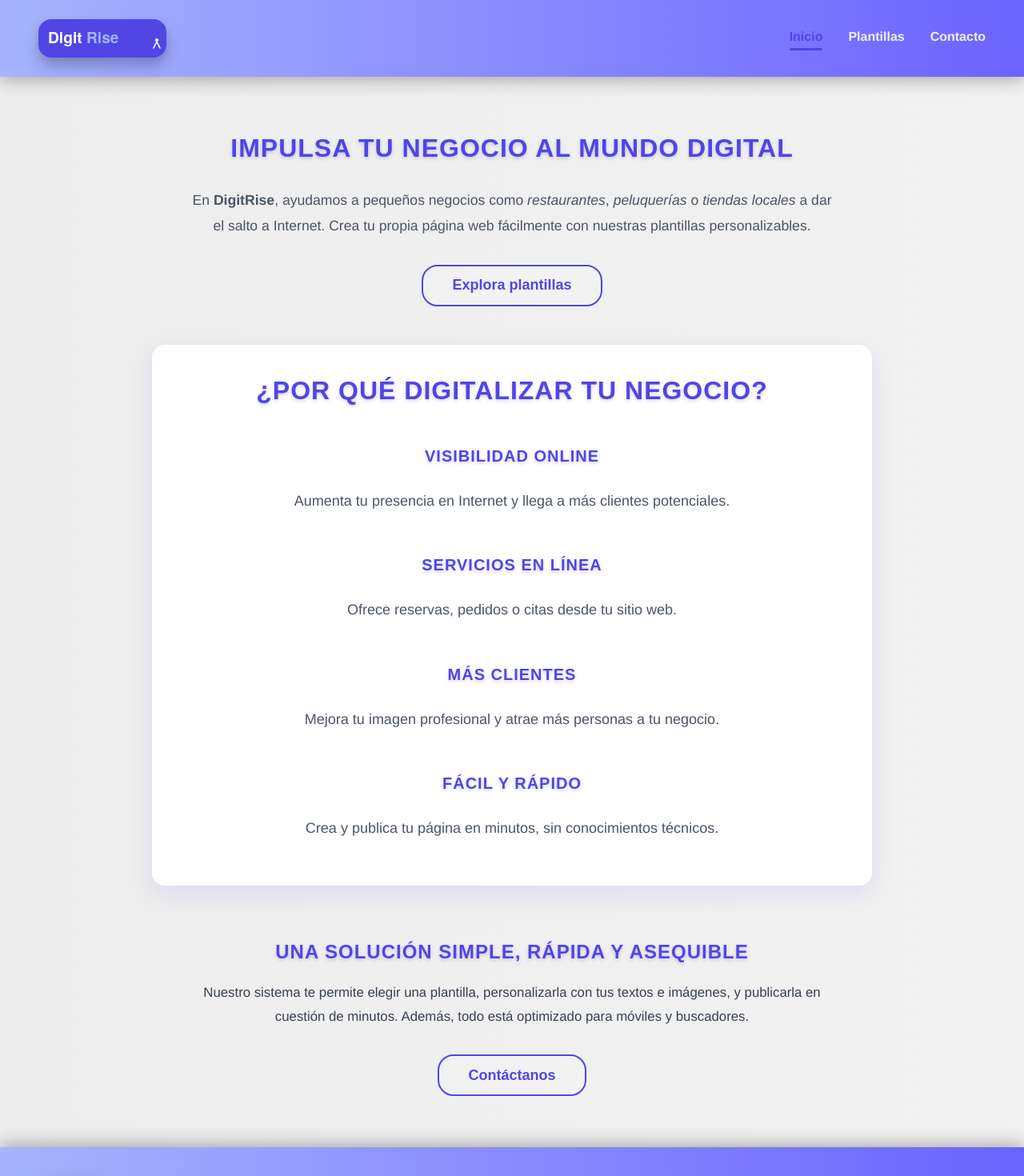
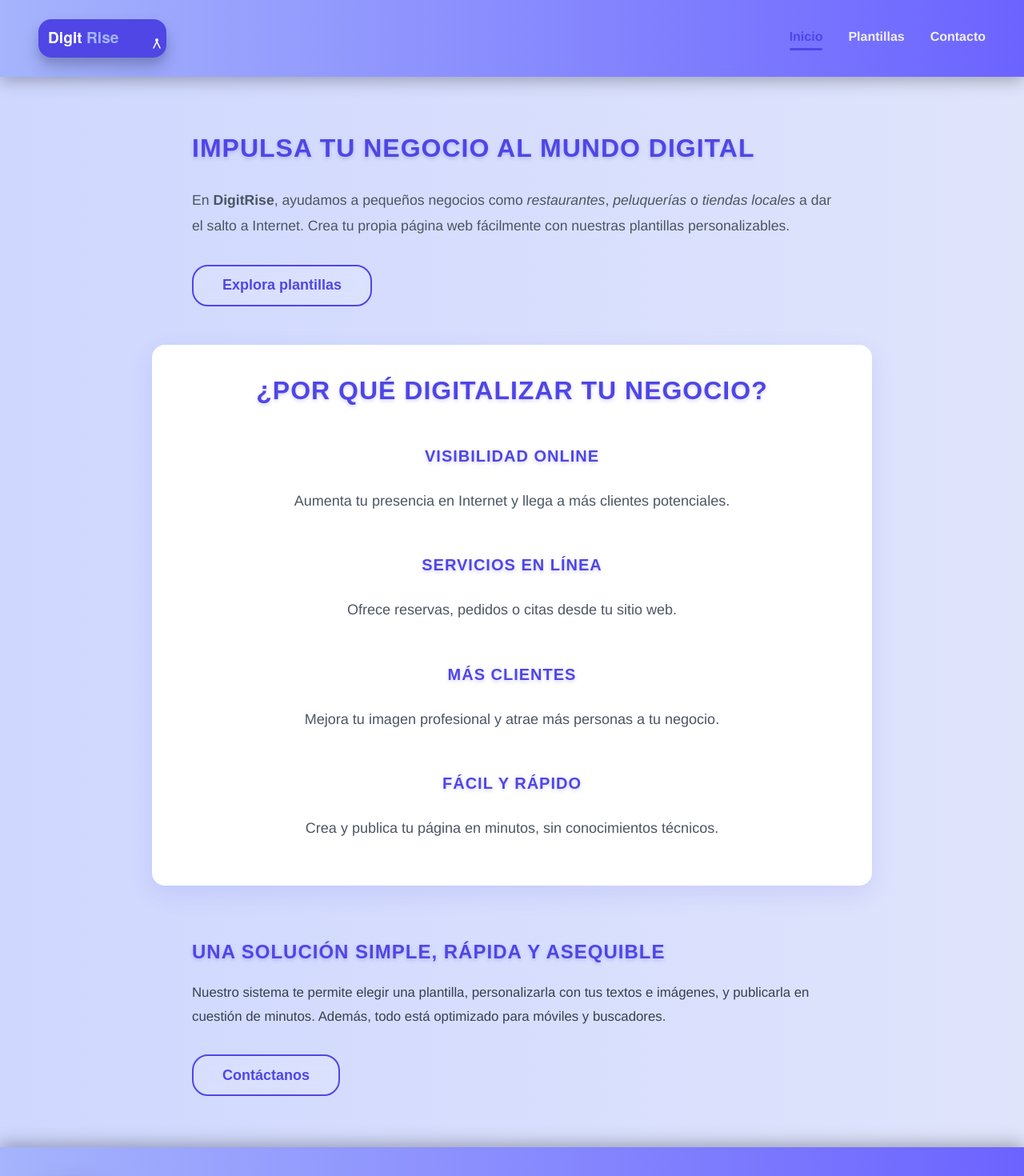
Before and after one commit to gallardo4/DigitRise, a Vue app in the folder digitrise/: page / in a window 1280 px wide. Shown: the top 1470 px of the page at 80% size. Built offline with nearby package versions, Linux system fonts and the light colour scheme.

Commit message:
cambios estilo home

```diff
--- a/digitrise/src/style.css
+++ b/digitrise/src/style.css
@@ -30,9 +30,9 @@ html, body {
 
   background: linear-gradient(270deg,
     #f7f7f7,  /* gris muy claro */
-    #ededed,  /* gris claro */
-    #dcdcdc,  /* gris medio-claro */
-    #ededed,  /* gris claro */
+    #cdd6ff,  /* gris claro */
+    #c7d0ff,  /* gris medio-claro */
+    #cdd6ff,  /* gris claro */
     #f7f7f7   /* gris muy claro */
   );
   background-size: 1000% 1000%;
@@ -185,7 +185,7 @@ html, body {
 }
 
 .hero {
-  text-align: center;
+  text-align: left;
   max-width: 800px;
   margin: 0 auto 3rem auto;
 }
@@ -227,7 +227,7 @@ html, body {
 }
 
 .info-extra {
-  text-align: center;
+  text-align: left;
   max-width: 800px;
   margin: 0 auto;
   padding: 2rem 0;
```
